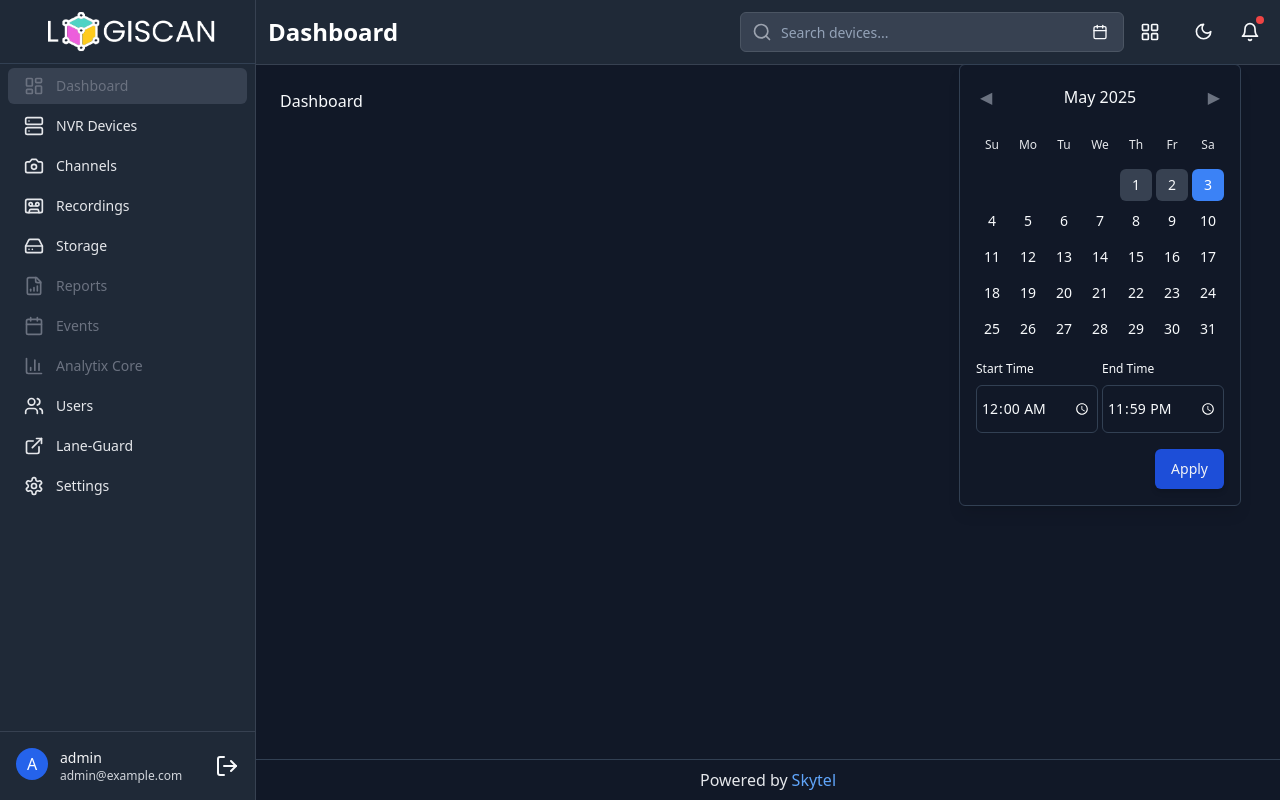
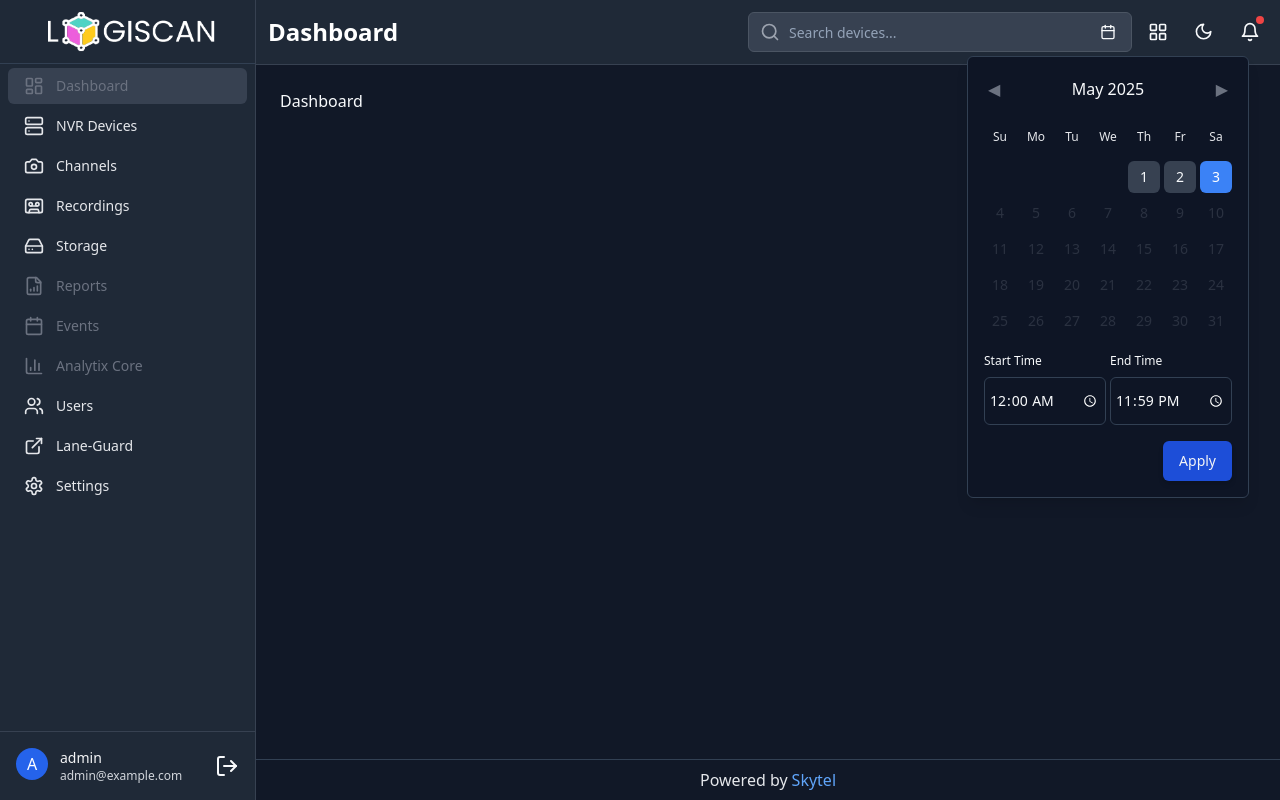
Before and after one commit to vishal-vaish/stream-secure, a Next.js app: page / in a window 1280 px wide. Both pictures are taken after a click on the button 1100 px from the left and 32 px from the top of the page. Built offline with nearby package versions, Linux system fonts and the light colour scheme.

Commit message:
Added a clear button in search

```diff
--- a/src/components/DateRangePicker.tsx
+++ b/src/components/DateRangePicker.tsx
@@ -39,6 +39,9 @@ const DateRangePicker = (props: Props) => {
   const [month, setMonth] = useState(new Date());
   const [open, setOpen] = useState(false);
 
+  const today = new Date();
+  today.setHours(0, 0, 0, 0);
+
   const changeMonth = (delta: number) => {
     const newMonth = new Date(month.getFullYear(), month.getMonth() + delta, 1);
     setMonth(newMonth);
@@ -76,6 +79,9 @@ const DateRangePicker = (props: Props) => {
 
     for (let i = 1; i <= lastDay.getDate(); i++) {
       const currentDate = new Date(month.getFullYear(), month.getMonth(), i);
+      currentDate.setHours(0,0,0,0);
+
+      const isFutureDate = currentDate > today;
 
       const isSelected =
         dateRange.startDate &&
@@ -94,13 +100,16 @@ const DateRangePicker = (props: Props) => {
       days.push(
         <button
           key={i}
-          onClick={() =>
+          onClick={() => {
+            if(!isFutureDate) {
             handleDateSelect(new Date(month.getFullYear(), month.getMonth(), i))
-          }
+            }
+          }}
+          disabled={isFutureDate}
           className={`h-8 w-8 rounded-md flex items-center justify-center text-sm
-            ${isSelected ? "bg-gray-700" : ""}
+            ${isSelected ? "dark:bg-gray-700 bg-gray-200" : ""}
             ${isStartDate || isEndDate ? "!bg-blue-500 text-white" : ""}
-            hover:bg-gray-800`}
+            ${isFutureDate ? "opacity-30 !text-gray-500" : "hover:dark:bg-gray-800 hover:bg-gray-300" }`}
         >
           {i}
         </button>
@@ -122,30 +131,27 @@ const DateRangePicker = (props: Props) => {
           <Button
             variant={"no-background"}
             className="w-full justify-start text-left font-normal hover:bg-transparent"
-            onClick={() => {
-
-            }}
           >
-            <Calendar className="h-4 w-4"/>
+            <Calendar className="h-4 w-4 hover:text-blue-600"/>
           </Button>
         </DropdownMenuTrigger>
-        <DropdownMenuContent className="p-4 mt-2 w-auto z-50 border rounded-md shadow-lg dark:bg-gray-900">
+        <DropdownMenuContent className="p-4 w-auto z-50 border rounded-md shadow-lg bg-whitedark:bg-gray-900">
           <div className="flex justify-between items-center mb-4">
-            <button onClick={() => changeMonth(-1)} className="p-1 text-gray-500">◀</button>
+            <button onClick={() => changeMonth(-1)} className="p-1 text-gray-700 dark:text-gray-500">◀</button>
             <div className="font-medium">
               {month.toLocaleDateString("en-US", {
                 month: "long",
                 year: "numeric",
               })}
             </div>
-            <button onClick={() => changeMonth(1)} className="p-1 text-gray-500">▶</button>
+            <button onClick={() => changeMonth(1)} className="p-1 text-gray-700 dark:text-gray-500">▶</button>
           </div>
 
           <div className="grid grid-cols-7 gap-1 mb-2">
             {["Su", "Mo", "Tu", "We", "Th", "Fr", "Sa"].map((day) => (
               <div
                 key={day}
-                className="h-8 w-8 flex items-center justify-center text-xs font-medium text-gray-200"
+                className="h-8 w-8 flex items-center justify-center text-xs font-medium text-gray-700 dark:text-gray-200"
               >
                 {day}
               </div>
--- a/src/components/Header/SearchBar.tsx
+++ b/src/components/Header/SearchBar.tsx
@@ -1,8 +1,10 @@
 import React from 'react'
 import {Input} from "@/components/ui/input";
-import {Search} from "lucide-react";
+import {Search, X} from "lucide-react";
 import {useNavbarDetails} from "@/hooks/useNavbarDetails";
 import DateRangePicker from "@/components/DateRangePicker";
+import {Button} from "@/components/ui/button";
+import {cn} from "@/lib/utils";
 
 const SearchBar = () => {
   const {searchTerm, setSearchTerm} = useNavbarDetails();
@@ -20,11 +22,26 @@ const SearchBar = () => {
           setSearchTerm({value: e.target.value, type: "input"})}
         className="pl-10 dark:bg-gray-700 dark:border-gray-600 "
       />
-      <div className="absolute right-0 inset-y-0">
+      <div className={cn(
+        "absolute inset-y-0",
+        searchTerm.value.length > 0 ? "right-6" : "right-0"
+      )}>
         <DateRangePicker
           setSelectedValue={setSearchTerm}
         />
       </div>
+      {searchTerm.value.length > 0 && (
+        <div className="absolute inset-y-0 right-0">
+          <Button
+            variant="no-background"
+            className="px-1"
+            onClick={() =>
+              setSearchTerm({value: "", type: "input"})}
+          >
+            <X/>
+          </Button>
+        </div>
+      )}
     </div>
   )
 }
--- a/src/components/Header/index.tsx
+++ b/src/components/Header/index.tsx
@@ -18,7 +18,7 @@ const Header = (props:Props) => {
         <h1 className="text-2xl font-semibold text-gray-800 dark:text-white m-0">
           {props.title}
         </h1>
-        <div className="flex items-center">
+        <div className="flex items-center gap-2">
           <SearchBar/>
           <div className="flex items-center space-x-2">
             <TooltipWrapper
@@ -26,6 +26,7 @@ const Header = (props:Props) => {
             >
             <Button
               variant="no-background"
+              className="p-2"
               onClick={() => router.push("/liveGridMonitor")}
             >
               <LayoutGrid className="w-5 h-5" />
```
